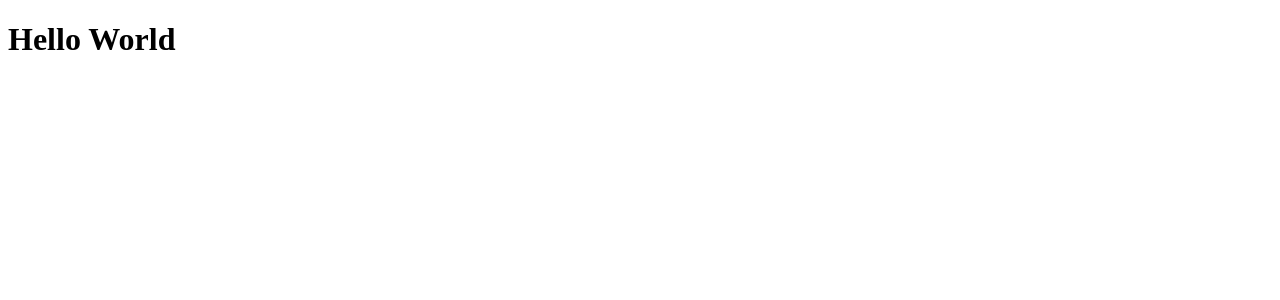
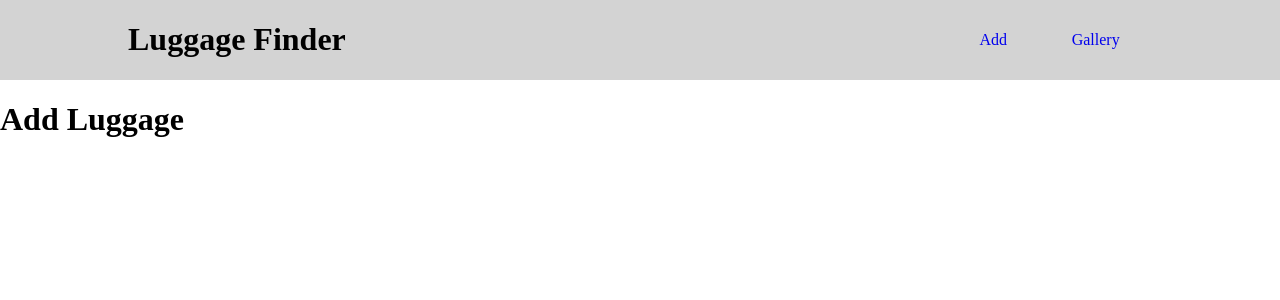
Before and after one commit to RyanCahela/Luggage_Finder, a React (Create React App) app in the folder frontend/: page /add in a window 1280 px wide. Shown: the top 300 px of the page. Built offline with nearby package versions, Linux system fonts and the light colour scheme.

Commit message:
adds normalize.css, Header.js built

```diff
--- a/frontend/package.json
+++ b/frontend/package.json
@@ -6,9 +6,12 @@
     "@testing-library/jest-dom": "^5.11.4",
     "@testing-library/react": "^11.1.0",
     "@testing-library/user-event": "^12.1.10",
+    "normalize.css": "^8.0.1",
     "react": "^17.0.1",
     "react-dom": "^17.0.1",
+    "react-router-dom": "^5.2.0",
     "react-scripts": "4.0.0",
+    "styled-components": "^5.2.1",
     "web-vitals": "^0.2.4"
   },
   "scripts": {
--- a/frontend/src/App.js
+++ b/frontend/src/App.js
@@ -1,8 +1,23 @@
+import React from "react";
+import { Route, Switch } from "react-router-dom";
+import Gallery from "./pages/Gallery";
+import AddLuggage from "./pages/AddLuggage";
+
 function App() {
   return (
-    <div className="App">
-      <h1>Hello World</h1>
-    </div>
+    <>
+      <Switch>
+        <Route exact path="/">
+          <Gallery />
+        </Route>
+        <Route path="/gallery">
+          <Gallery />
+        </Route>
+        <Route path="/add">
+          <AddLuggage />
+        </Route>
+      </Switch>
+    </>
   );
 }
 
--- /dev/null
+++ b/frontend/src/CSS_Helpers.js
@@ -0,0 +1,26 @@
+import { css } from "styled-components";
+
+const colors = {
+  primaryTextDark: css`
+    color: #212121;
+  `,
+  primaryTextLight: css`
+    color: lightgrey;
+  `,
+  primaryBgDark: css`
+    background-color: #212121;
+  `,
+  primaryBgLight: css`
+    background-color: lightgrey;
+  `,
+};
+
+const layoutHelpers = {
+  CenterHorizontally: css`
+    inline-size: 80%;
+    block-size: 100%;
+    margin: 0 auto;
+  `,
+};
+
+export { layoutHelpers, colors };
--- /dev/null
+++ b/frontend/src/components/Header.js
@@ -0,0 +1,43 @@
+import React from "react";
+import styled from "styled-components";
+import { Link } from "react-router-dom";
+import { layoutHelpers, colors } from "../CSS_Helpers";
+
+const StyledHeader = styled.header`
+  ${colors.primaryBgLight};
+`;
+
+const Layout = styled.div`
+  ${layoutHelpers.CenterHorizontally}
+  display: flex;
+  h1 {
+    margin-right: auto;
+  }
+  nav {
+    display: flex;
+    align-items: center;
+    justify-content: space-around;
+    width: 20%;
+  }
+`;
+
+const StyledLink = styled(Link)`
+  ${colors.primaryDark}
+  text-decoration: none;
+`;
+
+function Header() {
+  return (
+    <StyledHeader>
+      <Layout>
+        <h1>Luggage Finder</h1>
+        <nav>
+          <StyledLink to="/add">Add</StyledLink>
+          <StyledLink to="/gallery">Gallery</StyledLink>
+        </nav>
+      </Layout>
+    </StyledHeader>
+  );
+}
+
+export default Header;
--- a/frontend/src/index.js
+++ b/frontend/src/index.js
@@ -1,11 +1,15 @@
 import React from "react";
 import ReactDOM from "react-dom";
+import { BrowserRouter } from "react-router-dom";
+import "normalize.css";
 
 import App from "./App";
 
 ReactDOM.render(
   <React.StrictMode>
-    <App />
+    <BrowserRouter>
+      <App />
+    </BrowserRouter>
   </React.StrictMode>,
   document.getElementById("root")
 );
--- /dev/null
+++ b/frontend/src/pages/AddLuggage.js
@@ -0,0 +1,18 @@
+import React from "react";
+import Header from "../components/Header";
+import styled from "styled-components";
+
+const StyledAddLuggage = styled.main``;
+
+function AddLuggage() {
+  return (
+    <>
+      <Header />
+      <StyledAddLuggage>
+        <h1>Add Luggage</h1>
+      </StyledAddLuggage>
+    </>
+  );
+}
+
+export default AddLuggage;
--- /dev/null
+++ b/frontend/src/pages/Gallery.js
@@ -0,0 +1,13 @@
+import React from "react";
+import Header from "../components/Header";
+
+function Gallery() {
+  return (
+    <>
+      <Header />
+      <h1>GAllery</h1>
+    </>
+  );
+}
+
+export default Gallery;
```
Also changed, not shown: frontend/src/components/Footer.js (added), 1 other file (tests, documents, lock files or other folders).
